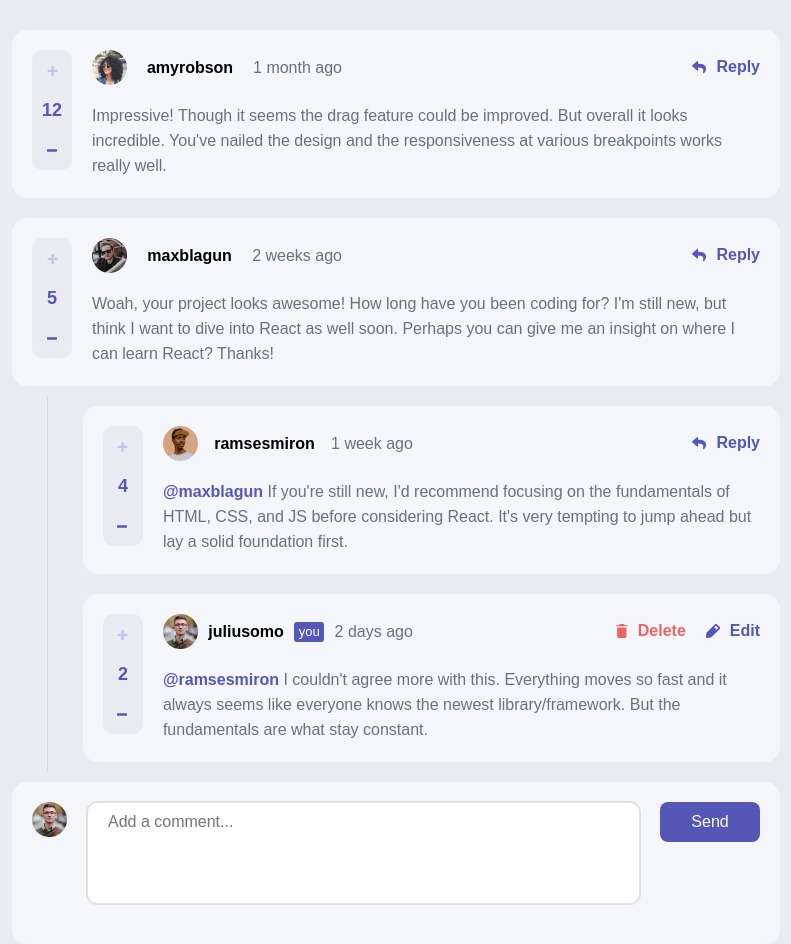
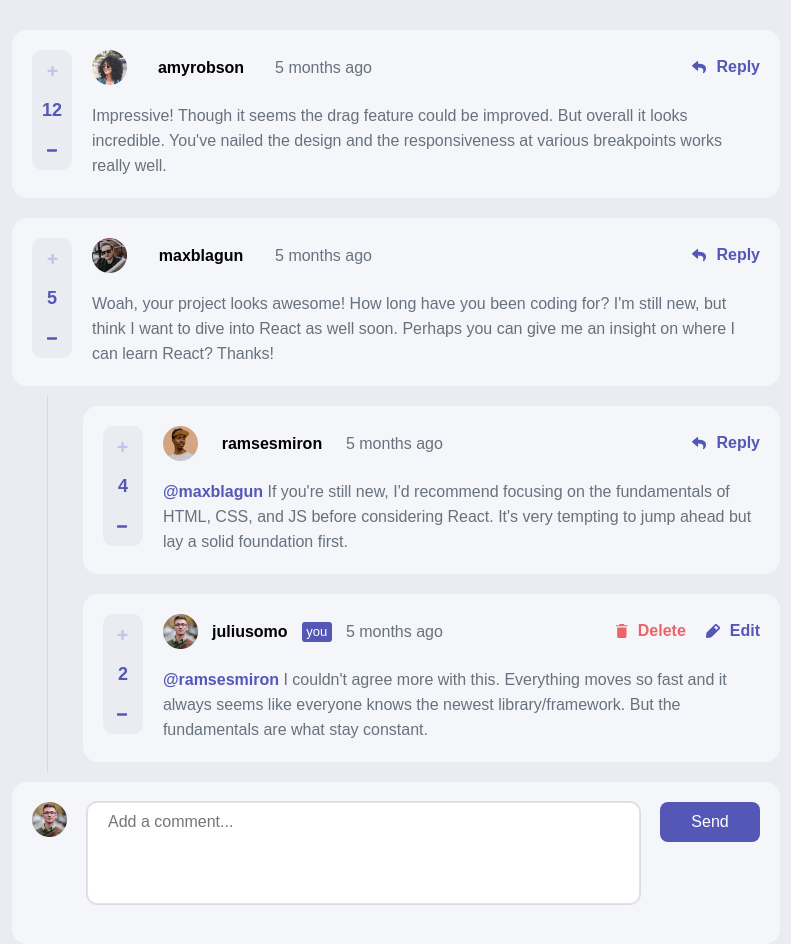
Before and after one commit to Hichahy/interactive-comments, a React (Create React App) app: page / in a window 1280 px wide. Shown: the top 944 px of the page, without its empty margins (244-1035 px from the left). Built offline with nearby package versions, Linux system fonts and the light colour scheme.

Commit message:
fix: show time ago

```diff
--- a/src/components/newComment/NewComment.js
+++ b/src/components/newComment/NewComment.js
@@ -84,12 +84,13 @@
 const NewComment = ({ dataUsers, setDataUsers }) => {
   const [valueComment, setValueComment] = useState("");
 
+  console.log(Date.now());
+
   const handleTextArea = (e) => {
     setValueComment(e.target.value);
   };
 
   const handleButtonSend = () => {
-    const time = new Date().toDateString().split(" ");
     setDataUsers({
       ...dataUsers,
       comments: [
@@ -97,7 +98,7 @@
         {
           id: Math.floor(Math.random() * (1000000 - 10)) + 10,
           content: valueComment,
-          createdAt: `${time[1]} ${time[2]}`,
+          createdAt: Date.now(),
           edit: false,
           score: 0,
           user: {
--- a/src/components/newReply/NewReply.js
+++ b/src/components/newReply/NewReply.js
@@ -16,7 +16,6 @@
   };
 
   const handleButtonSend = () => {
-    const time = new Date().toDateString().split(" ");
     setDataUsers({
       ...dataUsers,
       comments: dataUsers.comments.map((c) =>
@@ -38,7 +37,7 @@
                   replyingTo: !replyId
                     ? c.user.username
                     : c.replies.map((r) => r.id === replyId && r.user.username),
-                  createdAt: `${time[1]} ${time[2]}`,
+                  createdAt: Date.now(),
                   edit: false,
                   score: 0,
                   user: {
--- a/src/components/userComments/UserComments.js
+++ b/src/components/userComments/UserComments.js
@@ -3,6 +3,7 @@
 import DeleteCommentModal from "../deleteCommentModal/DeleteCommentModal";
 import EditComment from "../editComment/EditComment";
 import NewReply from "../newReply/NewReply";
+import { timeSince } from "../../utils/time";
 
 const CommentDiv = styled.div`
   background-color: hsl(228, 33%, 97%);
@@ -35,7 +36,7 @@
   display: flex;
   align-items: center;
   justify-content: space-between;
-  width: 250px;
+  width: 280px;
   margin-bottom: 18px;
 `;
 
@@ -368,7 +369,7 @@
                   {i.user.username !== dataUsers.currentUser.username ? null : (
                     <CurrentUserPill>you</CurrentUserPill>
                   )}
-                  <DateComment>{i.createdAt}</DateComment>
+                  <DateComment>{`${timeSince(i.createdAt)} ago`}</DateComment>
                 </HeaderUser>
               </HeaderComment>
               <div>
@@ -467,7 +468,9 @@
                               dataUsers.currentUser.username ? null : (
                                 <CurrentUserPill>you</CurrentUserPill>
                               )}
-                              <DateComment>{r.createdAt}</DateComment>
+                              <DateComment>{`${timeSince(
+                                r.createdAt
+                              )} ago`}</DateComment>
                             </HeaderUser>
                           </HeaderComment>
                           <div>
--- a/src/data.json
+++ b/src/data.json
@@ -10,7 +10,7 @@
     {
       "id": 1,
       "content": "Impressive! Though it seems the drag feature could be improved. But overall it looks incredible. You've nailed the design and the responsiveness at various breakpoints works really well.",
-      "createdAt": "1 month ago",
+      "createdAt": 1647730800000,
       "score": 12,
       "rateIsAdd": false,
       "user": {
@@ -25,7 +25,7 @@
     {
       "id": 2,
       "content": "Woah, your project looks awesome! How long have you been coding for? I'm still new, but think I want to dive into React as well soon. Perhaps you can give me an insight on where I can learn React? Thanks!",
-      "createdAt": "2 weeks ago",
+      "createdAt": 1647730800000,
       "score": 5,
       "rateIsAdd": false,
       "user": {
@@ -39,7 +39,7 @@
         {
           "id": 3,
           "content": "If you're still new, I'd recommend focusing on the fundamentals of HTML, CSS, and JS before considering React. It's very tempting to jump ahead but lay a solid foundation first.",
-          "createdAt": "1 week ago",
+          "createdAt": 1647730800000,
           "score": 4,
           "rateIsAdd": false,
           "replyingTo": "maxblagun",
@@ -54,7 +54,7 @@
         {
           "id": 4,
           "content": "I couldn't agree more with this. Everything moves so fast and it always seems like everyone knows the newest library/framework. But the fundamentals are what stay constant.",
-          "createdAt": "2 days ago",
+          "createdAt": 1647730800000,
           "score": 2,
           "rateIsAdd": false,
           "replyingTo": "ramsesmiron",
--- /dev/null
+++ b/src/utils/time.js
@@ -0,0 +1,29 @@
+export const timeSince = (date) => {
+  const seconds = Math.floor((new Date() - date) / 1000);
+
+  let interval = seconds / 31536000;
+
+  if (interval > 1) {
+    return Math.floor(interval) + " years";
+  }
+  interval = seconds / 2592000;
+  if (interval > 1) {
+    return Math.floor(interval) + " months";
+  }
+  interval = seconds / 86400;
+  if (interval > 1) {
+    return Math.floor(interval) + " days";
+  }
+  interval = seconds / 3600;
+  if (interval > 1) {
+    return Math.floor(interval) + " hours";
+  }
+  interval = seconds / 60;
+  if (interval > 1) {
+    return Math.floor(interval) + " minutes";
+  }
+  return Math.floor(seconds) + " seconds";
+};
+//   const aDay = 24*60*60*1000;
+//   console.log(timeSince(new Date(Date.now()-aDay)));
+//   console.log(timeSince(new Date(Date.now()-aDay*2)));
```
